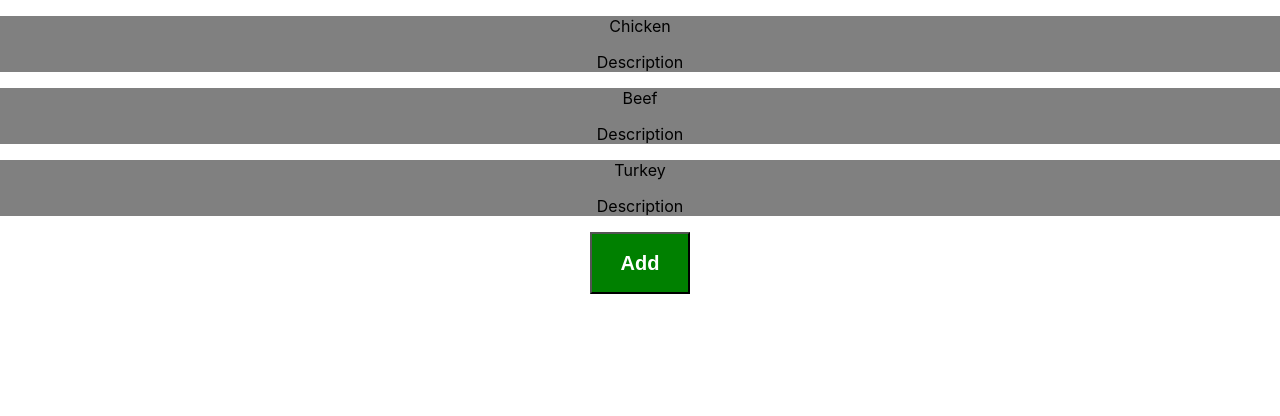
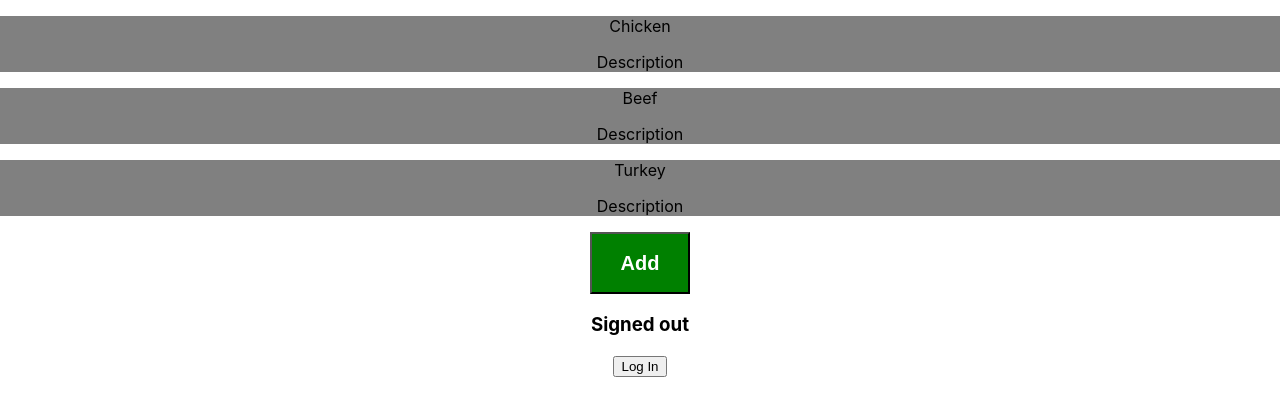
Before and after one commit to zach-habib/Biteful, a React (Create React App) app: page / in a window 1280 px wide. Shown: the top 416 px of the page. Built offline with nearby package versions, Linux system fonts and the light colour scheme; no server answers.

Commit message:
Integrated firebase with the context API

```diff
--- a/package.json
+++ b/package.json
@@ -10,6 +10,7 @@
     "formik": "^2.2.9",
     "react": "^17.0.2",
     "react-dom": "^17.0.2",
+    "react-firebase-hooks": "^4.0.1",
     "react-router-dom": "^6.0.2",
     "react-scripts": "4.0.3",
     "web-vitals": "^1.1.2"
--- a/src/App.js
+++ b/src/App.js
@@ -1,9 +1,12 @@
-import { Link, BrowserRouter, Routes, Route } from "react-router-dom"
+import { BrowserRouter, Routes, Route } from "react-router-dom"
+import { initializeApp } from "firebase/app";
+import { getAuth, signInWithRedirect, getRedirectResult, GoogleAuthProvider } from 'firebase/auth';
+import { FirebaseAuthProvider } from "./FirebaseAuthProvider";
+
 import './App.css';
 import Home from "./routes/Home"
 import Create from "./routes/Create"
-import { initializeApp } from "firebase/app";
-import { getAuth, signInWithRedirect, getRedirectResult, GoogleAuthProvider } from 'firebase/auth';
+import Login from "./routes/Login"
 
 const firebaseConfig = {
   apiKey: "AIzaSyDAQyMXDa-HVItPIQQjGT5qZu9GxBnhy8E",
@@ -40,20 +43,22 @@ getRedirectResult(auth)
     // ...
   });
 
-function SignIn() {
+function App() {
+  const SignIn = () => {
     signInWithRedirect(auth, provider)
   }
 
-function App() {
-
   return (
     <div className="App">
+      <FirebaseAuthProvider>
         <BrowserRouter>
           <Routes>
-          <Route path="/" element={<Home user={user} />} />
+            <Route path="/" element={<Home />} />
             <Route path="create" element={<Create />} />
+            <Route path="login" element={<Login login={SignIn}/>} />
           </Routes>
         </BrowserRouter>
+      </FirebaseAuthProvider>
     </div>
   );
 }
--- /dev/null
+++ b/src/FirebaseAuthProvider.js
@@ -0,0 +1,32 @@
+import * as React from "react";
+import { getAuth } from "firebase/auth"
+
+const FirebaseAuthContext = React.createContext(undefined);
+
+const FirebaseAuthProvider = ({ children }) => {
+  const [user, setUser] = React.useState(null);
+  const value = { user };
+
+  React.useEffect(() => {
+    const unsubscribe = getAuth().onAuthStateChanged(setUser);
+    return unsubscribe;
+  }, []);
+
+  return (
+    <FirebaseAuthContext.Provider value={value}>
+      {children}
+    </FirebaseAuthContext.Provider>
+  );
+};
+
+function useFirebaseAuth() {
+  const context = React.useContext(FirebaseAuthContext);
+  if (context === undefined) {
+    throw new Error(
+      "useFirebaseAuth must be used within a FirebaseAuthProvider"
+    );
+  }
+  return context.user;
+}
+
+export { FirebaseAuthProvider, useFirebaseAuth };
--- a/src/routes/Home.js
+++ b/src/routes/Home.js
@@ -1,18 +1,23 @@
 import { Link } from 'react-router-dom'
 import RecipeView from './../components/RecipeView'
 import AddButton from './../components/AddButton'
-import { getAuth } from 'firebase/auth'
+import { useFirebaseAuth } from '../FirebaseAuthProvider'
 
-// const auth = getAuth();
-
-function Home(props) {
-  console.log(props.user)
+function Home() {
+  console.log(useFirebaseAuth())
   return (
     <div>
       <RecipeView />
       <Link to="/create">
         <AddButton />
       </Link>
+      <h3>Signed {useFirebaseAuth() ? "in" : "out"}</h3>
+
+      <Link to="/login">
+        <button>
+          Log In
+        </button>
+      </Link>
     </div>
   )
 }
--- /dev/null
+++ b/src/routes/Login.js
@@ -0,0 +1,17 @@
+import React from 'react'
+import { Link } from 'react-router-dom'
+
+//todo: Make the login button navigate backwards instead of always going home
+function Login(props) {
+  return (
+    <div>
+      <Link to="/">
+        <button onClick={props.login}>
+          Log In
+        </button>
+      </Link>
+    </div>
+  )
+}
+
+export default Login
```
Also changed, not shown: 1 other file (tests, documents, lock files or other folders). Lines whose indentation alone changed are shown as unchanged.
